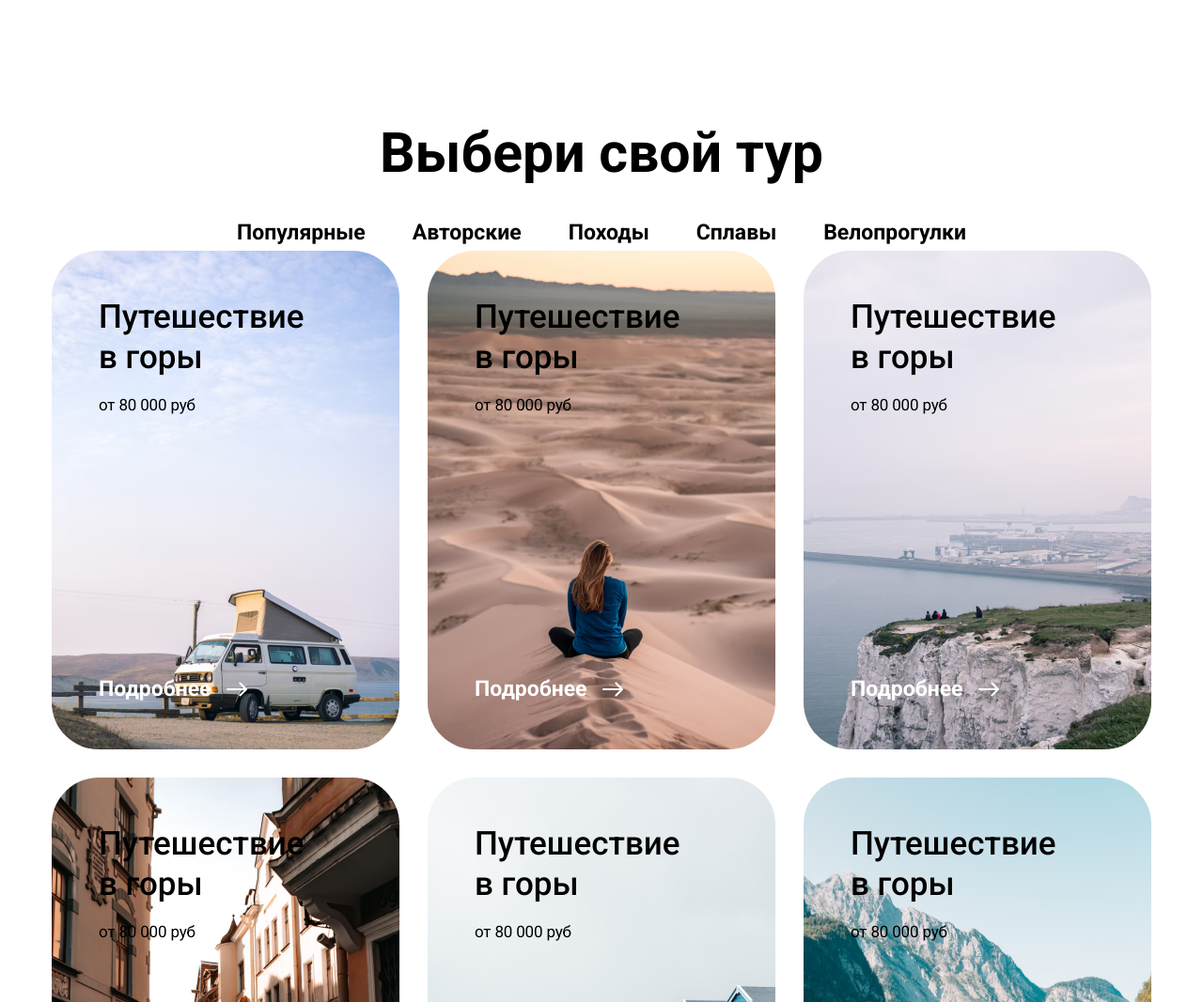
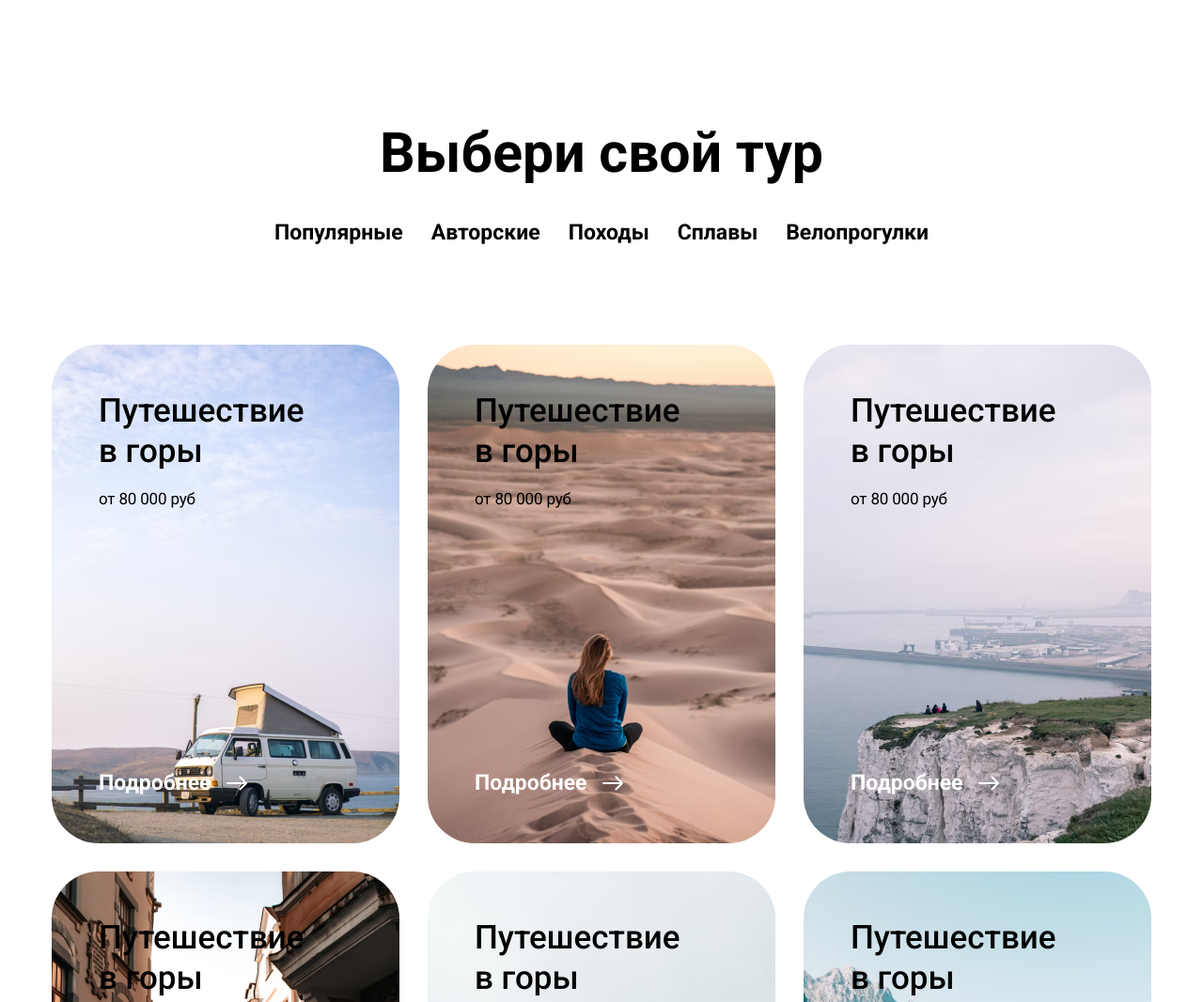
Before and after one commit to Immasoweird/SNPtask, a plain HTML site: page SNP_task1/index.html in a window 1280 px wide. Shown: the part 840-1907 px from the top of the page at 94% size. Drawn offline with Linux system fonts and the light colour scheme.

Commit message:
Add files via upload

```diff
--- a/SNP_task1/css/blocks/nav/nav.css
+++ b/SNP_task1/css/blocks/nav/nav.css
@@ -8,6 +8,11 @@
     gap: 50px;
 }
 
+.tour-cards .nav__list {
+    display: flex;
+    gap: 30px;
+}
+
 .nav__item {
     gap: 6px;
 }
--- a/SNP_task1/css/blocks/tour-cards/tour-cards.css
+++ b/SNP_task1/css/blocks/tour-cards/tour-cards.css
@@ -1,5 +1,7 @@
 .tour-cards__container {
-
+    display: flex;
+    gap: 100px;
+    flex-direction: column;
 }
 
 .tour-cards__header {
@@ -9,6 +11,4 @@
     align-items: center;
 }
 
-.tour-cards__title {
-
-}
+.tour-cards__title {}
--- a/SNP_task1/index.html
+++ b/SNP_task1/index.html
@@ -141,7 +141,10 @@
           кадров</p>
       </div>
       <div class="forms">
-        <div class="form_field text-p-normal">Имя</div>
+        <div class="form">
+          <div class="field__name text-p-normal">Имя</div>
+          <div class="field"></div>
+        </div>
         <div class="form_field"></div>
         <div class="form_field"></div>
 
```
